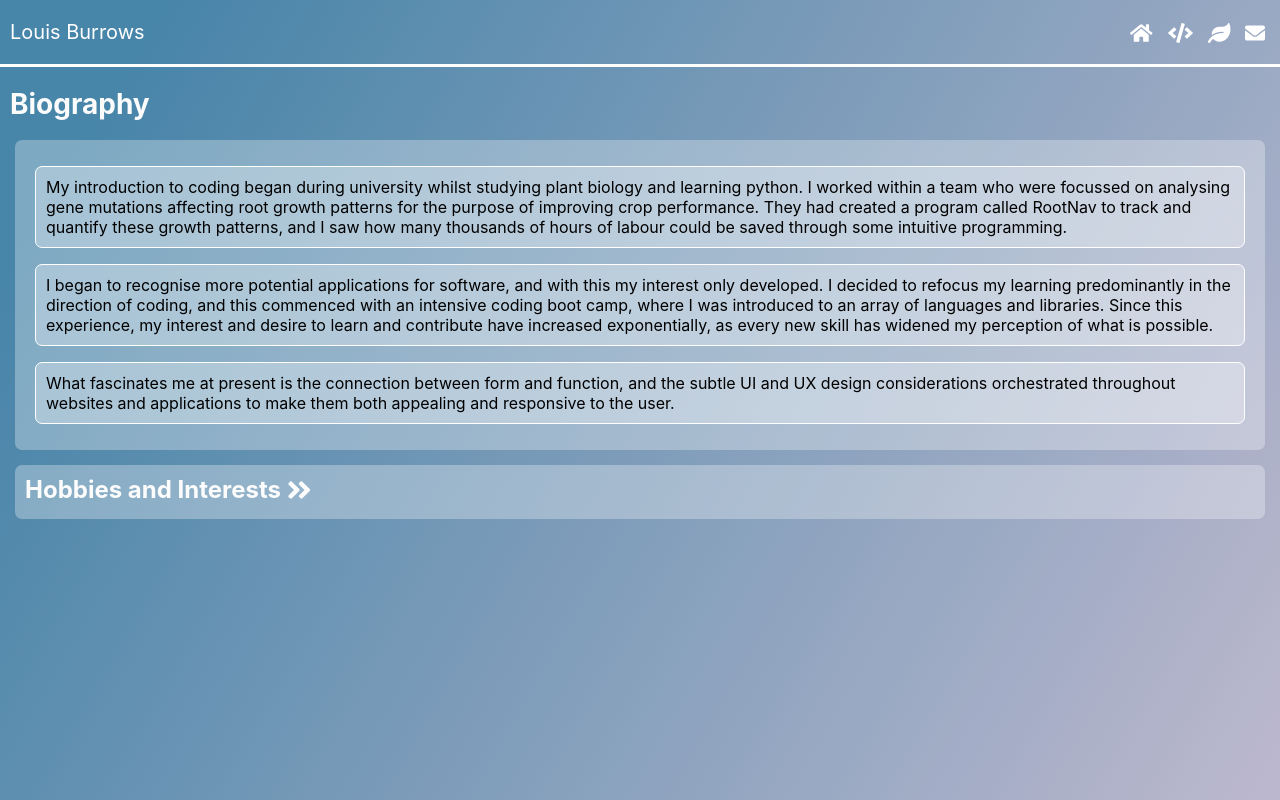
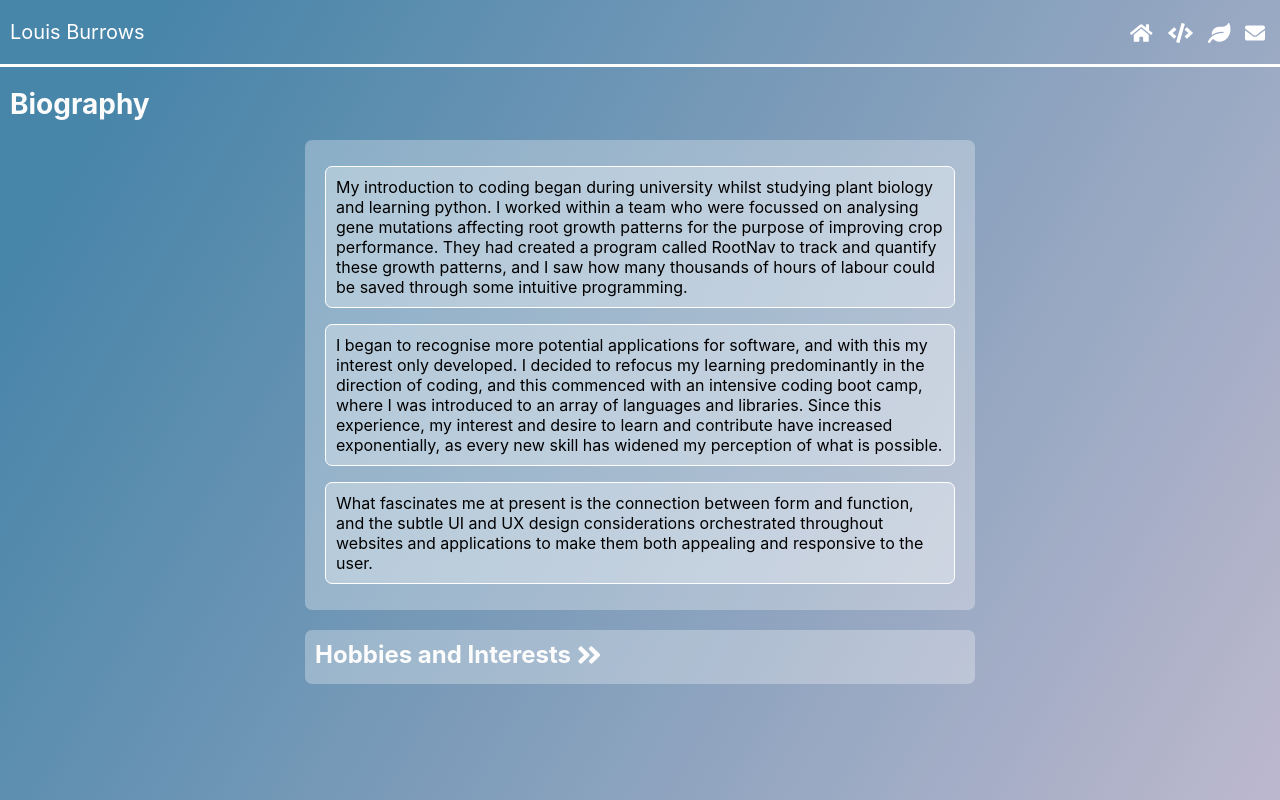
Before and after one commit to louis-burrows/portfolio-in-react, a React (Create React App) app: page /bio in a window 1280 px wide. Built offline with nearby package versions, Linux system fonts and the light colour scheme.

Commit message:
bio more ux friendly

```diff
--- a/src/containers/Bio/Bio.module.scss
+++ b/src/containers/Bio/Bio.module.scss
@@ -1,19 +1,21 @@
 
 
 .bioContainer {
+  padding: 10px;
 
   .bioTitle {
     color: rgb(252, 252, 252);
-    margin-top: 20px;
-    margin-left: 10px;
+    margin-top: 10px;
     font-size: 28px;
   }
 
   .bioParagraphsContainer {
     background-color: rgba(255, 255, 255, 0.3);
     border-radius: 7px;
-    margin: 15px;
+    margin: 10px auto;
     padding: 10px;
+    max-width: 650px;
+
     .bioParagraph {
 
     }
@@ -30,11 +32,12 @@
   }
 
   .popOut {
+    max-width: 650px;
     font-size: 24px;
     border-radius: 7px;
     margin-bottom: 40px;
     padding: 10px;
-    margin: 15px;
+    margin: 20px auto;
     background-color: rgba(255, 255, 255, 0.3);
     max-height: 34px;
     overflow: hidden;
```
